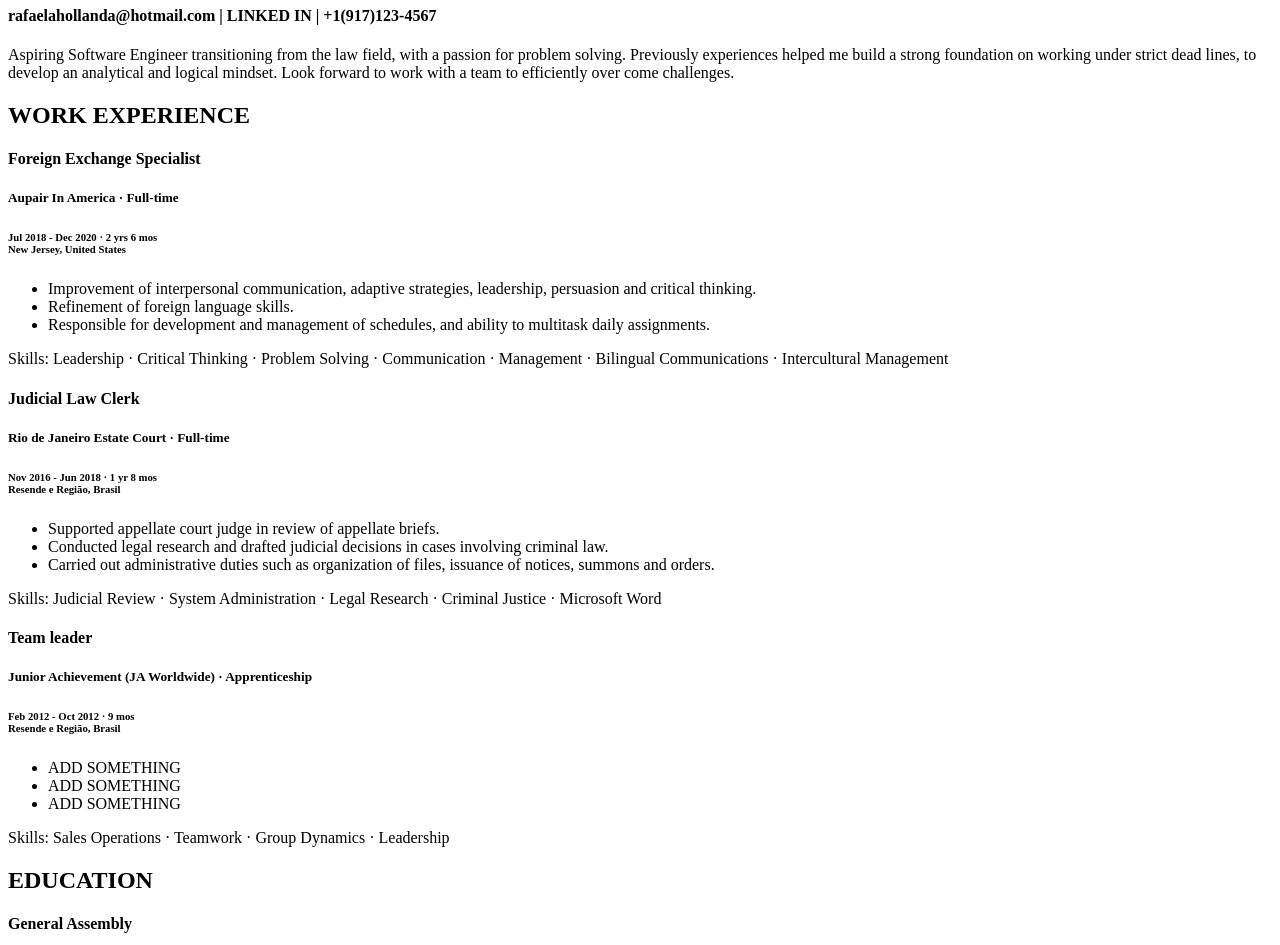
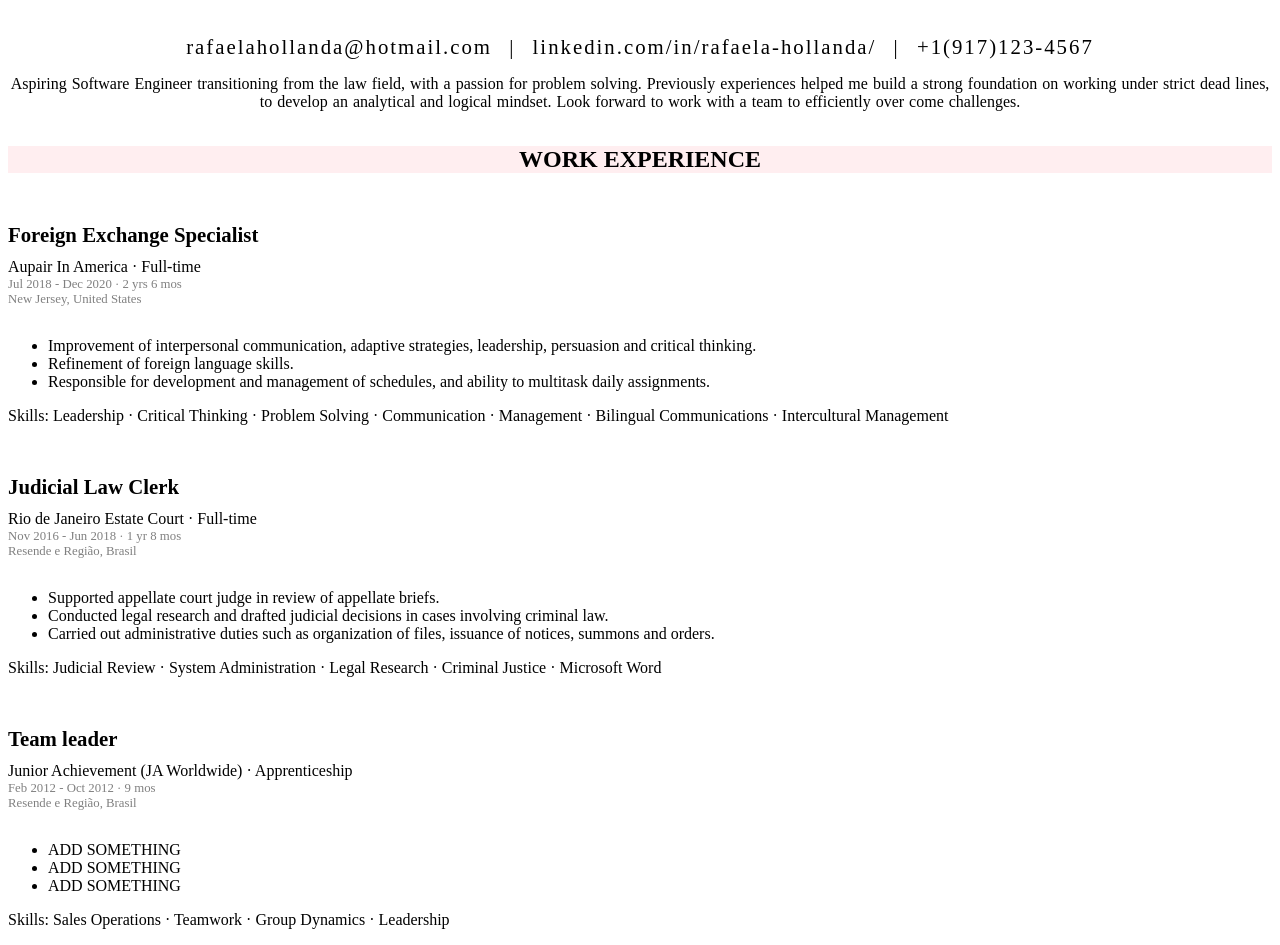
Before and after one commit to rphm95/Portfolio, a plain HTML site: page resume.html in a window 1280 px wide. Shown: the part 142-1087 px from the top of the page. Drawn offline with nearby package versions, Linux system fonts and the light colour scheme.

Commit message:
working on main page

```diff
--- a/resume.html
+++ b/resume.html
@@ -26,9 +26,11 @@
           <a href="#"><li>About Me</li></a>
         </ul>
     </div>
+
+    <!-- ====================== the body of the page ========================== -->
     <h1>Rafaela Hollanda</h1>
-        <h4>rafaelahollanda@hotmail.com  |  LINKED IN  |  +1(917)123-4567</h4>
-        <p class="intro"> Aspiring Software Engineer transitioning from the law field, with a passion for problem solving. Previously experiences helped me build a strong foundation on working under strict dead lines, to develop an analytical and logical mindset. Look forward to work with a team to efficiently over come challenges. </p>
+    <h4 class="contact">rafaelahollanda@hotmail.com  |  linkedin.com/in/rafaela-hollanda/  |  +1(917)123-4567</h4>
+    <p class="intro"> Aspiring Software Engineer transitioning from the law field, with a passion for problem solving. Previously experiences helped me build a strong foundation on working under strict dead lines, to develop an analytical and logical mindset. Look forward to work with a team to efficiently over come challenges. </p>
 
     <section class="experience">
         <h2>WORK EXPERIENCE</h2>
--- a/resumestyle.css
+++ b/resumestyle.css
@@ -55,3 +55,62 @@ span{
 a{
     color:#336699;
 }
+
+/* ================================= the body of the resume ========================== */
+
+h1{
+    text-align: center;
+    background-color: rgba(255, 182, 193, 0.275);
+    letter-spacing: 2px;
+}
+
+.contact {
+    text-align: center;
+    font-weight: 100;
+    word-spacing: 10px;
+    letter-spacing: 2px;
+}
+
+.experience > h2{
+    text-align: center;
+    background-color: rgba(255, 182, 193, 0.235);
+}
+
+.education > h2{
+    text-align: center;
+    background-color: rgba(255, 182, 193, 0.235);
+}
+
+.interests > h2{
+    text-align: center;
+    background-color: rgba(255, 182, 193, 0.235);
+}
+h2{
+    margin-top: 35px;
+
+}
+h4{
+    margin-top: 50px;
+    margin-bottom: 1px;
+    font-size: 1.3rem;
+}
+
+h5{
+    margin-top: 11px;
+    margin-bottom: 1px;
+    font-size: 1em;
+    font-weight: 500;
+}
+
+h6{
+    margin-top: 1px;
+    font-weight: lighter;
+    font-size: 0.8em;
+    color: grey;
+
+}
+
+.intro{
+    text-align:center;
+    word-spacing: 1px;
+}
```
Also changed, not shown: style.css (+8 -9 lines).
